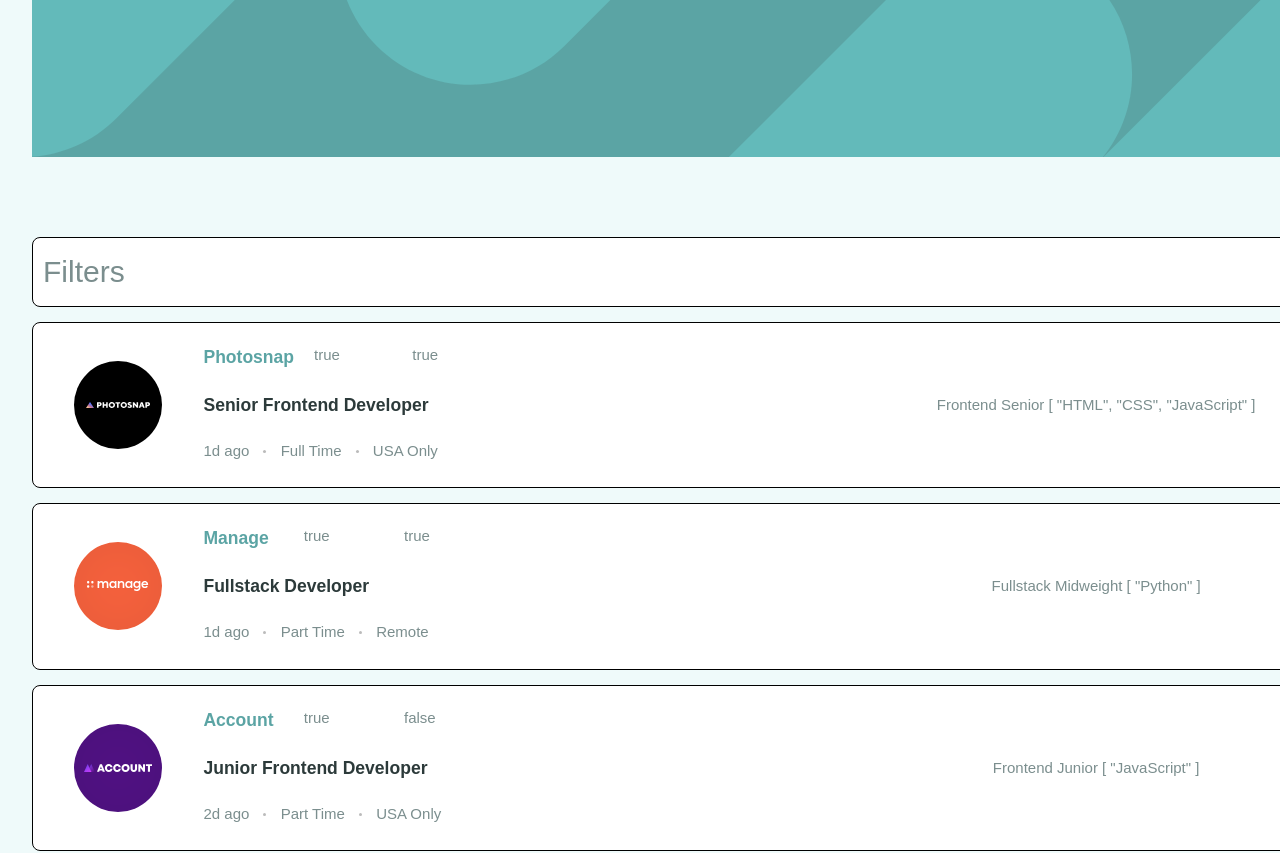
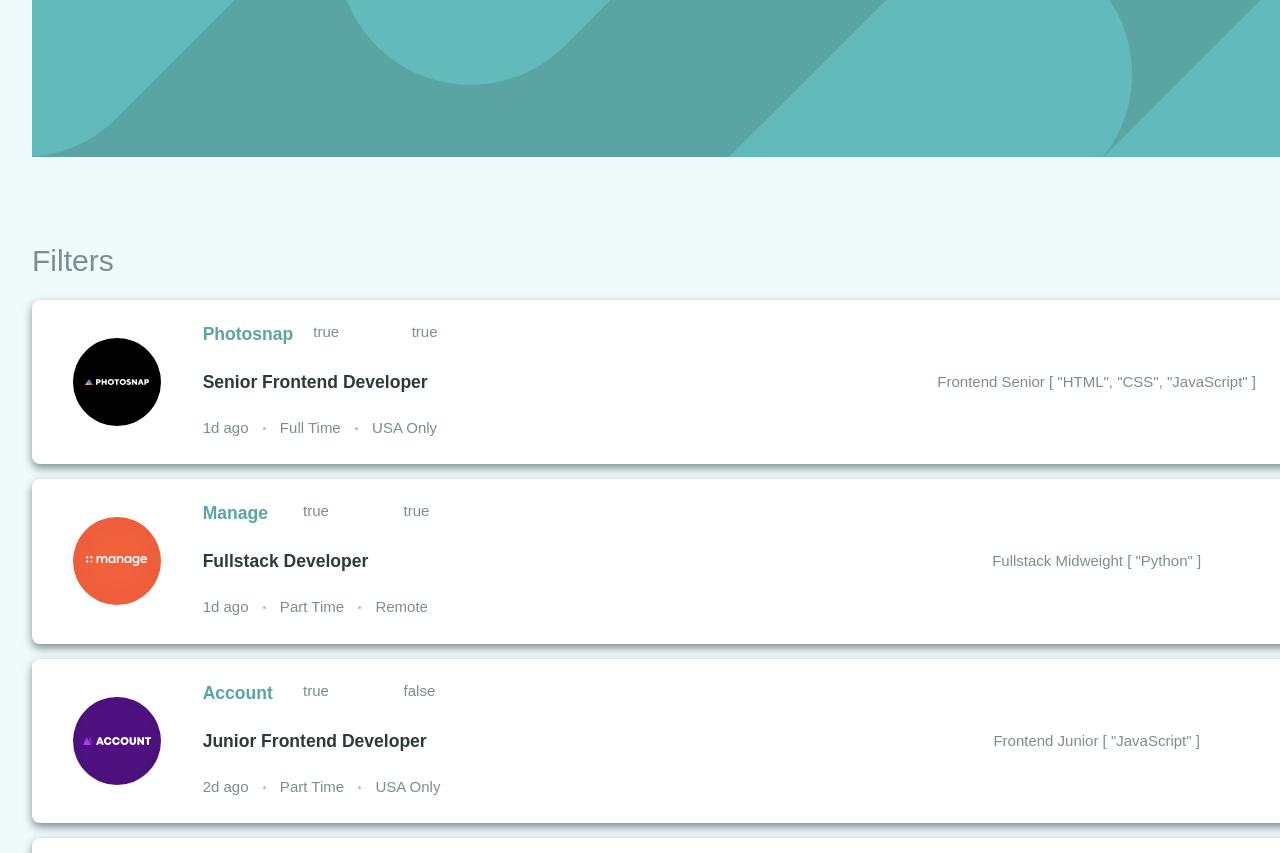
Before and after one commit to vincentvvliet/Job-Listings, a Vue app: page / in a window 1280 px wide. Shown: the top 853 px of the page. Built offline with nearby package versions, Linux system fonts and the light colour scheme.

Commit message:
Add hover to job

```diff
--- a/src/App.vue
+++ b/src/App.vue
@@ -84,14 +84,6 @@ header {
 /*  row-gap: 5px;*/
 /*}*/
 
-.job {
-  background-color: white;
-  padding: 10px;
-  border-radius: 8px;
-  border: 1px solid black;
-  overflow: hidden;
-  margin: 15px 0;
-}
 
 a,
 .green {
--- a/src/components/Job.vue
+++ b/src/components/Job.vue
@@ -1,7 +1,6 @@
 <template>
   <div class="job">
     <img class="logo" alt="Logo" v-bind:src="logo">
-<!--    <img class="logo" alt="Logo" src="../../images/account.svg">-->
     <div class="attributes">
       <div class="info">
         <div class="company">
@@ -55,6 +54,15 @@ export default {
   grid-template-rows: 1fr;
   grid-column-gap: 0px;
   grid-row-gap: 0px;
+  box-shadow: 0 4px 8px 0 hsl(180, 8%, 52%);
+  background-color: white;
+  padding: 10px;
+  border-radius: 8px;
+  overflow: hidden;
+  margin: 15px 0;
+}
+.job:hover {
+  border-left: 5px solid hsl(180, 29%, 50%);
 }
 
 .logo {
```
